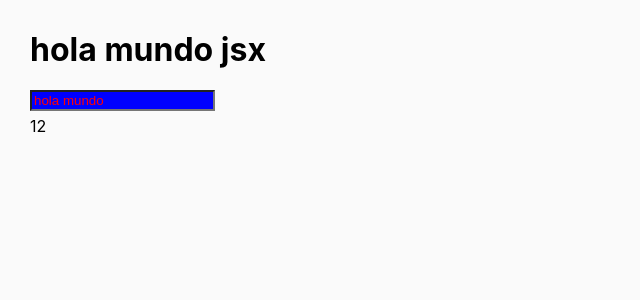
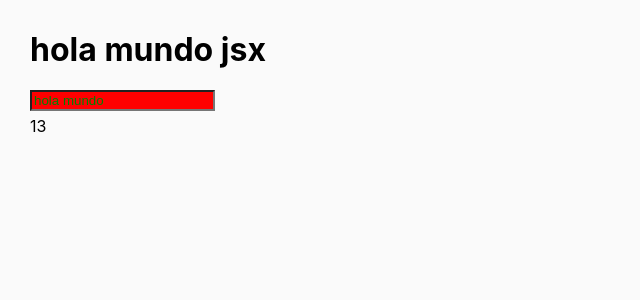
Before and after one commit to carlosangarcia/LearningReactProject-2, a React (Create React App) app: page / in a window 1280 px wide. Shown: the top 300 px of the page, without its empty margins (0-640 px from the left). Built offline with nearby package versions, Linux system fonts and the light colour scheme.

Commit message:
repaso jsx video 3

```diff
--- a/src/App.js
+++ b/src/App.js
@@ -15,14 +15,16 @@ class App extends Component {
 
     evento2(){
         alert('evento2')
-        alert(e.target.value);
+
         console.log(this);
         //this.evento2();
     }
 
     render(){
-        let calculo = 2 + 8;
-        let style = {color:'red',backgroundColor:'blue'};
+        let calculo = 11;
+
+        let style = (calculo == 10 ? {color:'red',backgroundColor:'blue'} : {color:'green',backgroundColor:'red'});
+
         return (
             <div>
                 <h1>hola mundo jsx</h1>
```
